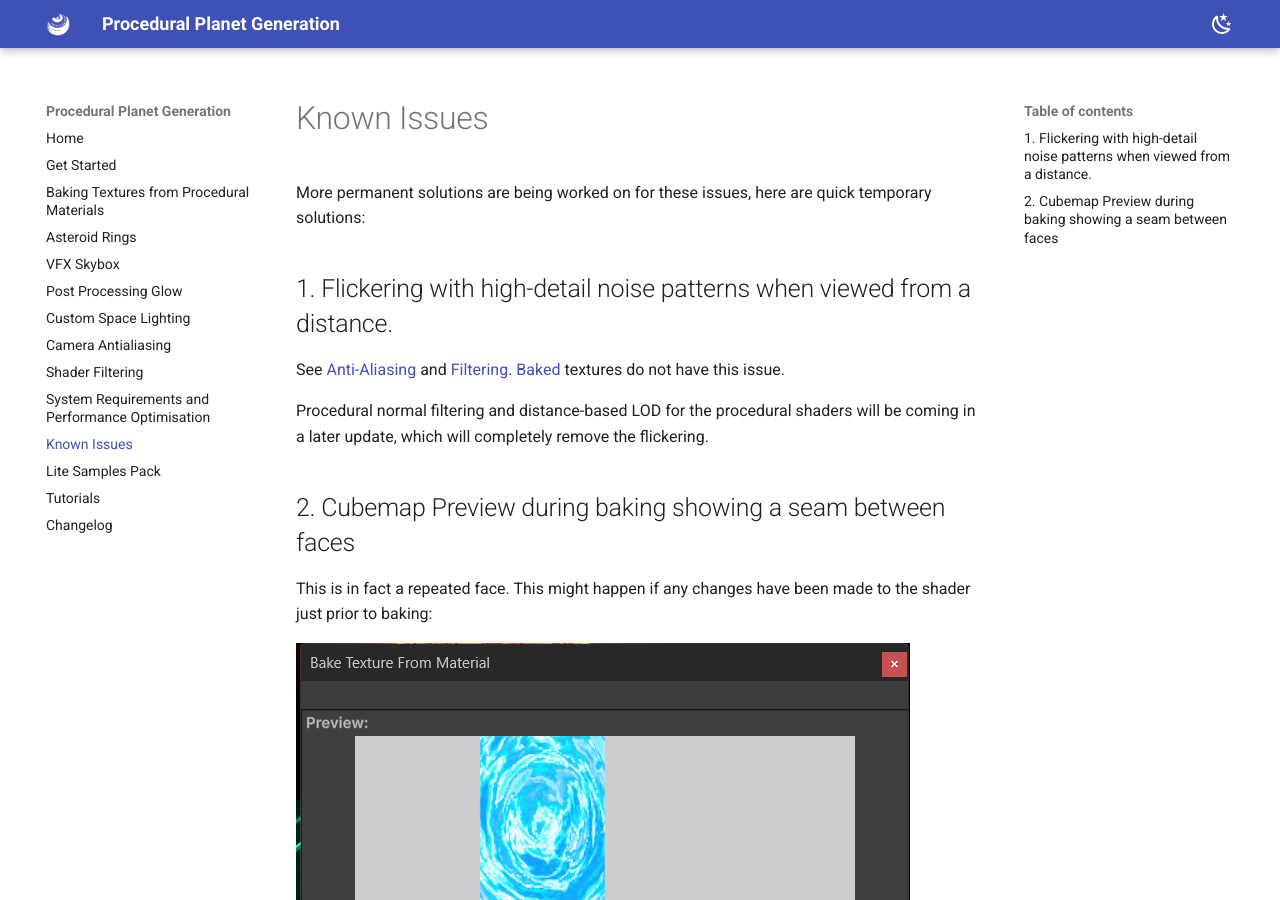
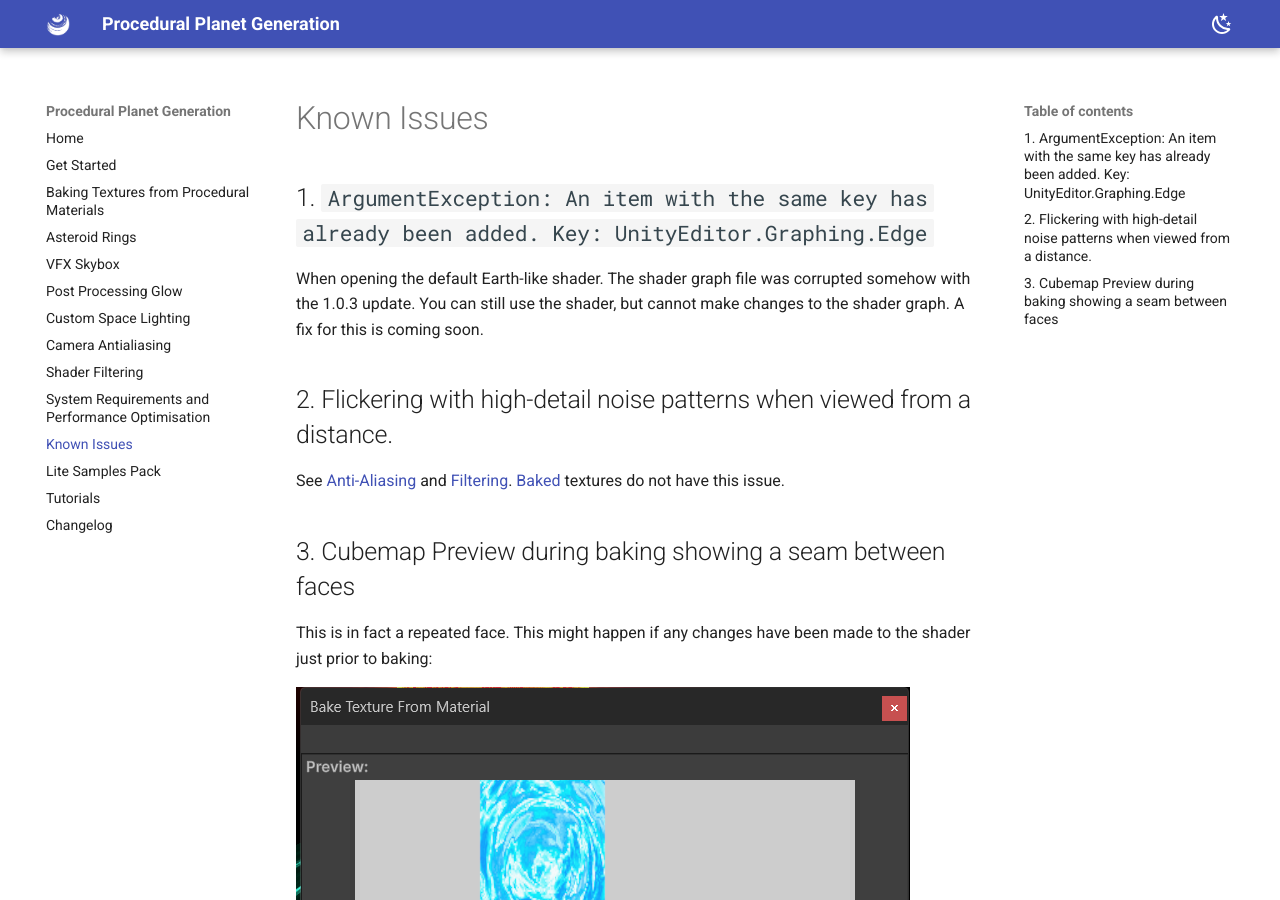
Before and after one commit to Parallel-Cascades/procedural-planet-generation, an MkDocs documentation site: the page built from docs/known-issues.md, in a window 1280 px wide and 900 px high. Built offline with MkDocs 1.6.1 and Material for MkDocs 9.7.7, drawn with Linux system fonts in a browser that asks for light colours.

Commit message:
Known Issue added: Earth-like shader item with the same key has already been added

```diff
--- a/docs/known-issues.md
+++ b/docs/known-issues.md
@@ -1,16 +1,16 @@
 # Known Issues
-More permanent solutions are being worked on for these issues, here are quick temporary solutions:
 
-## 1. Flickering with high-detail noise patterns when viewed from a distance.
+## 1. `ArgumentException: An item with the same key has already been added. Key: UnityEditor.Graphing.Edge`
+When opening the default Earth-like shader. The shader graph file was corrupted somehow with the 1.0.3 update. You can still use the shader, but cannot make changes to the shader graph. A fix for this is coming soon.
+
+## 2. Flickering with high-detail noise patterns when viewed from a distance.
 
 See [Anti-Aliasing](./antialiasing.md) and [Filtering](./filtering.md). [Baked](./baking-textures.md) textures do not have this issue.
 
-Procedural normal filtering and distance-based LOD for the procedural shaders will be coming in a later update, which will completely remove the flickering.
-
-## 2. Cubemap Preview during baking showing a seam between faces
+## 3. Cubemap Preview during baking showing a seam between faces
 
 This is in fact a repeated face. This might happen if any changes have been made to the shader just prior to baking:
 
 ![Cubemap Face Bug](./assets/images/known-issues/cubemap-face-bug.png)
 
- This only affects the preview image and will not carry over to the final rendered image and can be ignored.
+This only affects the preview image and will not carry over to the final rendered image and can be ignored.
```
